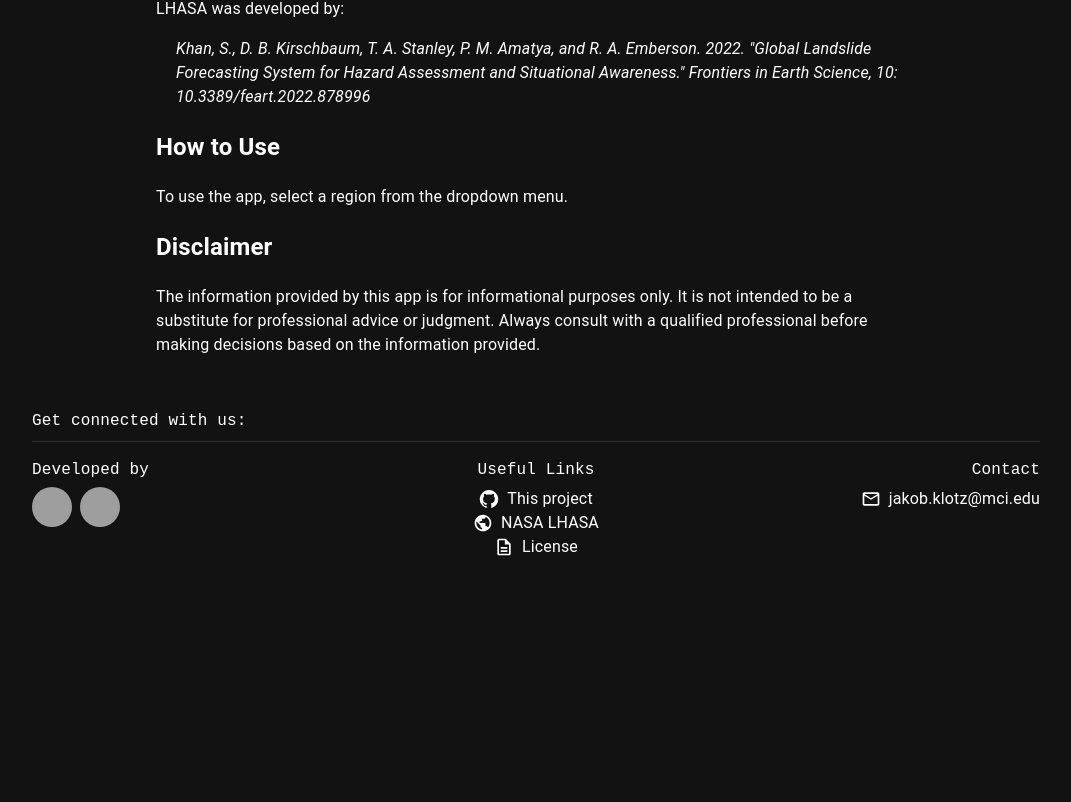
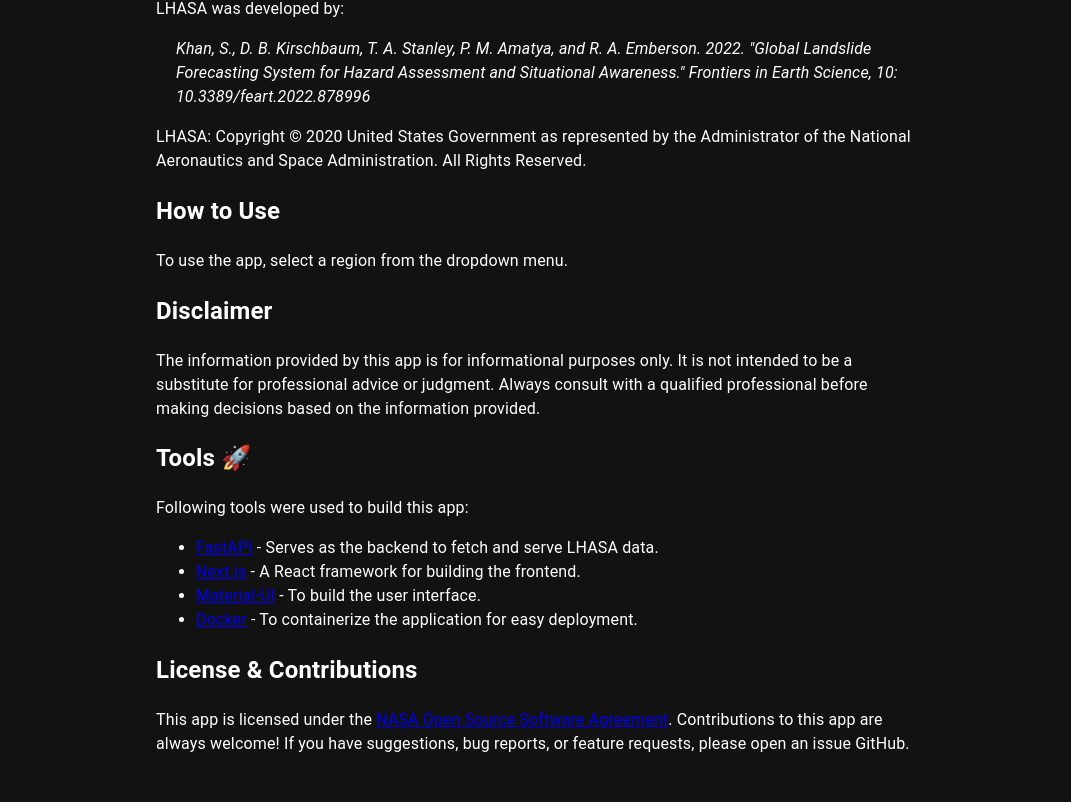
Before and after one commit to JakobKlotz/lhasa-app, a Next.js app in the folder frontend/: page /about in a window 1280 px wide. Shown: the part 238-1040 px from the top of the page, without its empty margins (104-1175 px from the left). Before the commit the page ends 829 px from the top, so only its background shows below. Built offline with nearby package versions, Linux system fonts and the light colour scheme; grey boxes are pictures that could not be loaded.

Commit message:
docs: expand About page

```diff
--- a/frontend/app/about/page.tsx
+++ b/frontend/app/about/page.tsx
@@ -26,8 +26,15 @@
         </cite>
       </p>
 
+      <p>
+        LHASA: Copyright © 2020 United States Government as represented by the
+        Administrator of the National Aeronautics and Space Administration.
+        All Rights Reserved.
+      </p>
+
       <h2>How to Use</h2>
         <p>To use the app, select a region from the dropdown menu.</p>
+
       <h2>Disclaimer</h2>
         <p>
           The information provided by this app is for informational purposes
@@ -35,6 +42,70 @@
           judgment. Always consult with a qualified professional before making
           decisions based on the information provided.
         </p>
+
+      <h2>Tools 🚀</h2>
+        <p>
+          Following tools were used to build this app:
+          <ul>
+            <li>
+              <a
+                href="https://fastapi.tiangolo.com/"
+                target="_blank"
+                rel="noopener noreferrer"
+              >
+                FastAPI
+              </a>{" "}
+              - Serves as the backend to fetch and serve LHASA data.
+            </li>
+            <li>
+              <a
+                href="https://nextjs.org/"
+                target="_blank"
+                rel="noopener noreferrer"
+              >
+                Next.js
+              </a>{" "}
+              - A React framework for building the frontend.
+            </li>
+            <li>
+              <a
+                href="https://mui.com/"
+                target="_blank"
+                rel="noopener noreferrer"
+              >
+                Material-UI
+              </a>{" "}
+              - To build the user interface.
+            </li>
+            <li>
+              <a
+                href="https://www.docker.com/"
+                target="_blank"
+                rel="noopener noreferrer"
+              >
+                Docker
+              </a>{" "}
+              - To containerize the application for easy deployment.
+            </li>
+          </ul>
+        </p>
+
+      <h2>License & Contributions</h2>
+
+        <p>
+          This app is licensed under the{" "}
+          <a
+            href="https://github.com/JakobKlotz/lhasa-app/blob/main/LICENSE.pdf"
+            target="_blank"
+            rel="noopener noreferrer"
+          >
+            NASA Open Source Software Agreement
+          </a>
+          . Contributions to this app are always welcome! If you have
+          suggestions, bug reports, or feature requests, please open an issue
+          GitHub.
+        </p>
+
     </div>
   );
 }
```
Lines whose indentation alone changed are shown as unchanged.
